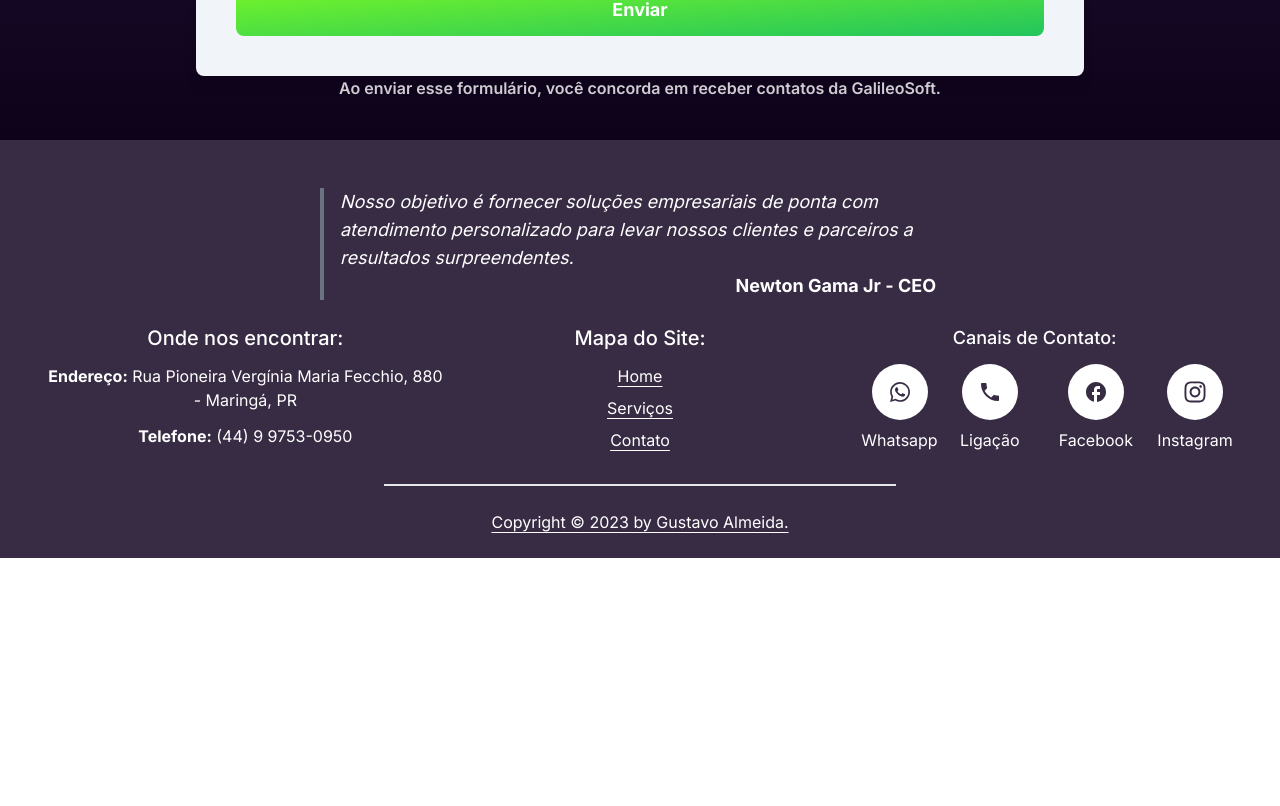
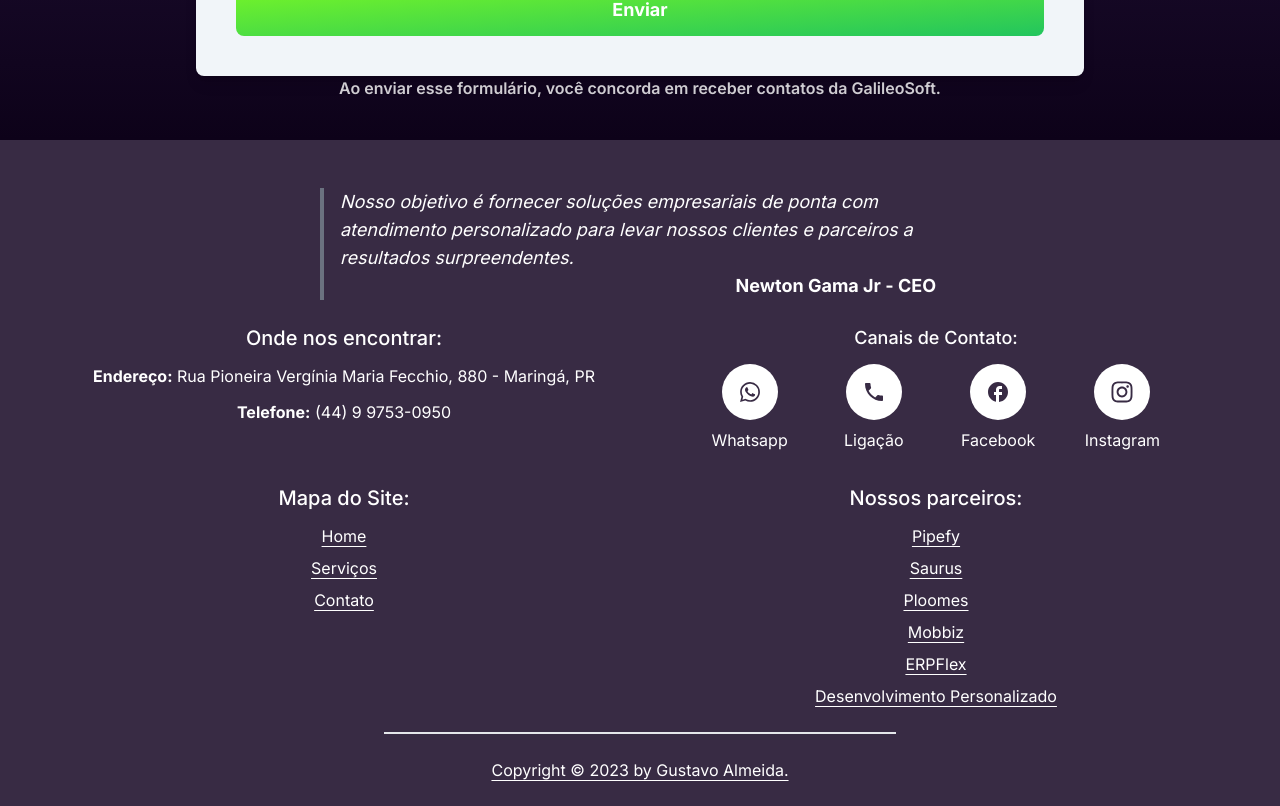
Before and after one commit to the-almeida/galileosoft.com.br, a Next.js app: page /servicos in a window 1280 px wide. Shown: the part 3080-3886 px from the top of the page. Before the commit the page ends 3638 px from the top, so only its background shows below. Built offline with nearby package versions, Linux system fonts and the light colour scheme.

Commit message:
fix: wrong links + footer layout

```diff
--- a/app/servicos/page.tsx
+++ b/app/servicos/page.tsx
@@ -26,7 +26,6 @@ export default function Servicos() {
         Esta é a resposta para um relacionamento excepcional com seus clientes.
       </p>
       <Link
-        target="_blank"
         href="/ploomes"
         className="block text-white text-center text-lg font-bold rounded-lg mt-2 px-6 py-3  bg-galileoPurple-500 hover:bg-green-500 focus:ring-4 focus:outline-none focus:ring-green-200 dark:focus:ring-green-800"
       >
@@ -48,7 +47,6 @@ export default function Servicos() {
         Transforme sua empresa em uma máquina de vendas!
       </p>
       <Link
-        target="_blank"
         href="/saurus"
         className="block text-white text-center text-lg font-bold rounded-lg mt-auto px-6 py-3 bg-galileoPurple-500 hover:bg-green-500 focus:ring-4 focus:outline-none focus:ring-green-200 dark:focus:ring-green-800"
       >
@@ -70,7 +68,6 @@ export default function Servicos() {
         Gerencie pedidos 24 horas por dia sem perder o sono.
       </p>
       <Link
-        target="_blank"
         href="/mobbiz"
         className="block text-white text-center text-lg font-bold rounded-lg mt-auto px-6 py-3  bg-galileoPurple-500 hover:bg-green-500 focus:ring-4 focus:outline-none focus:ring-green-200 dark:focus:ring-green-800"
       >
@@ -97,7 +94,6 @@ export default function Servicos() {
         A flexibilidade que impulsiona o crescimento do seu negócio.
       </p>
       <Link
-        target="_blank"
         href="/erpflex"
         className="block text-white text-center text-lg font-bold rounded-lg mt-2 px-6 py-3  bg-galileoPurple-500 hover:bg-green-500 focus:ring-4 focus:outline-none focus:ring-green-200 dark:focus:ring-green-800"
       >
@@ -119,8 +115,7 @@ export default function Servicos() {
         Automatize processos e aumente a produtividade da sua equipe.
       </p>
       <Link
-        target="_blank"
-        href="/ploomes"
+        href="/pipefy"
         className="block text-white text-center text-lg font-bold rounded-lg mt-2 px-6 py-3  bg-galileoPurple-500 hover:bg-green-500 focus:ring-4 focus:outline-none focus:ring-green-200 dark:focus:ring-green-800"
       >
         Estruture seus processos!
@@ -141,8 +136,7 @@ export default function Servicos() {
         Soluções sob medida para resolver problemas e otimizar sua dinâmica de trabalho.
       </p>
       <Link
-        target="_blank"
-        href="/ploomes"
+        href="/customDev"
         className="block text-white text-center text-lg font-bold rounded-lg mt-2 px-6 py-3  bg-galileoPurple-500 hover:bg-green-500 focus:ring-4 focus:outline-none focus:ring-green-200 dark:focus:ring-green-800"
       >
         Saiba mais!
--- a/components/Footer.tsx
+++ b/components/Footer.tsx
@@ -34,42 +34,6 @@ export default function Footer() {
           <p className="text-center text-base">
             <strong>Telefone:</strong> (44) 9 9753-0950
           </p>
-        </div>
-
-        <hr className="md:hidden border-t-2 border-galileoPurple-2 w-1/2 lg:w-3/5 xl:w-2/5 mx-auto my-4" />
-
-        <div className="flex-1 space-y-3">
-          <h3 className="text-center text-xl font-medium mb-3">Mapa do Site:</h3>
-          <div className="flex flex-col space-y-2">
-            <Link
-              target="_blank"
-              href="/"
-              className="cursor-pointer underline underline-offset-4 text-center hover:scale-110 transform transition duration-500"
-            >
-              Home
-            </Link>
-            <Link
-              target="_blank"
-              href="/servicos"
-              className="cursor-pointer underline underline-offset-4 text-center hover:scale-110 transform transition duration-500"
-            >
-              Serviços
-            </Link>
-            {/* <Link
-              target="_blank"
-              href="/faq"
-              className="cursor-pointer underline underline-offset-4 text-center hover:scale-110 transform transition duration-500"
-            >
-              FAQ
-            </Link> */}
-            <Link
-              target="_blank"
-              href="/contato"
-              className="cursor-pointer underline underline-offset-4 text-center hover:scale-110 transform transition duration-500"
-            >
-              Contato
-            </Link>
-          </div>
         </div>
 
         <hr className="md:hidden border-t-2 border-galileoPurple-2 w-1/2 lg:w-3/5 xl:w-2/5 mx-auto my-4" />
@@ -128,6 +92,94 @@ export default function Footer() {
           </div>
         </div>
       </ContentContainer>
+
+      <hr className="md:hidden border-t-2 border-galileoPurple-2 w-1/2 lg:w-3/5 xl:w-2/5 mx-auto" />
+
+      <ContentContainer className="flex flex-col md:flex-row text-center md:text-left">
+        <div className="flex-1 space-y-3">
+          <h3 className="text-center text-xl font-medium mb-3">Mapa do Site:</h3>
+          <div className="flex flex-col space-y-2">
+            <Link
+              target="_blank"
+              href="/"
+              className="cursor-pointer underline underline-offset-4 text-center hover:scale-110 transform transition duration-500"
+            >
+              Home
+            </Link>
+            <Link
+              target="_blank"
+              href="/servicos"
+              className="cursor-pointer underline underline-offset-4 text-center hover:scale-110 transform transition duration-500"
+            >
+              Serviços
+            </Link>
+            {/* <Link
+              target="_blank"
+              href="/faq"
+              className="cursor-pointer underline underline-offset-4 text-center hover:scale-110 transform transition duration-500"
+            >
+              FAQ
+            </Link> */}
+            <Link
+              target="_blank"
+              href="/contato"
+              className="cursor-pointer underline underline-offset-4 text-center hover:scale-110 transform transition duration-500"
+            >
+              Contato
+            </Link>
+          </div>
+        </div>
+
+        <hr className="md:hidden border-t-2 border-galileoPurple-2 w-1/2 lg:w-3/5 xl:w-2/5 mx-auto my-4" />
+
+        <div className="flex-1 space-y-3">
+          <h3 className="text-center text-xl font-medium mb-3">Nossos parceiros:</h3>
+          <div className="flex flex-col space-y-2">
+            <Link
+              target="_blank"
+              href="/pipefy"
+              className="cursor-pointer underline underline-offset-4 text-center hover:scale-110 transform transition duration-500"
+            >
+              Pipefy
+            </Link>
+            <Link
+              target="_blank"
+              href="/saurus"
+              className="cursor-pointer underline underline-offset-4 text-center hover:scale-110 transform transition duration-500"
+            >
+              Saurus
+            </Link>
+            <Link
+              target="_blank"
+              href="/ploomes"
+              className="cursor-pointer underline underline-offset-4 text-center hover:scale-110 transform transition duration-500"
+            >
+              Ploomes
+            </Link>
+            <Link
+              target="_blank"
+              href="/mobbiz"
+              className="cursor-pointer underline underline-offset-4 text-center hover:scale-110 transform transition duration-500"
+            >
+              Mobbiz
+            </Link>
+            <Link
+              target="_blank"
+              href="/erpflex"
+              className="cursor-pointer underline underline-offset-4 text-center hover:scale-110 transform transition duration-500"
+            >
+              ERPFlex
+            </Link>
+            <Link
+              target="_blank"
+              href="/customDev"
+              className="cursor-pointer underline underline-offset-4 text-center hover:scale-110 transform transition duration-500"
+            >
+              Desenvolvimento Personalizado
+            </Link>
+          </div>
+        </div>
+      </ContentContainer>
       <hr className="border-t-2 border-galileoPurple-2 w-1/2 lg:w-3/5 xl:w-2/5 mx-auto my-4" />
       <Link
         target="_blank"
```
